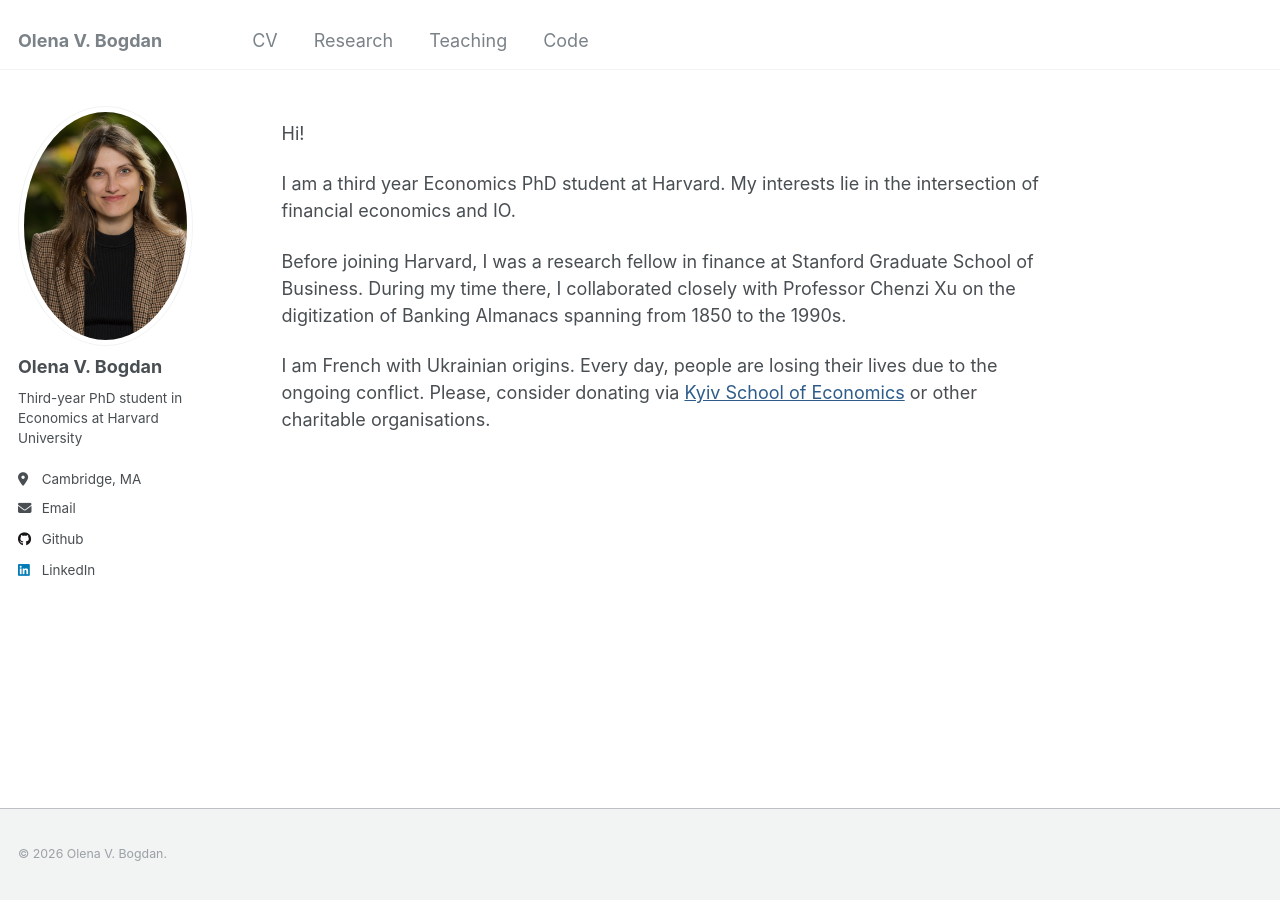
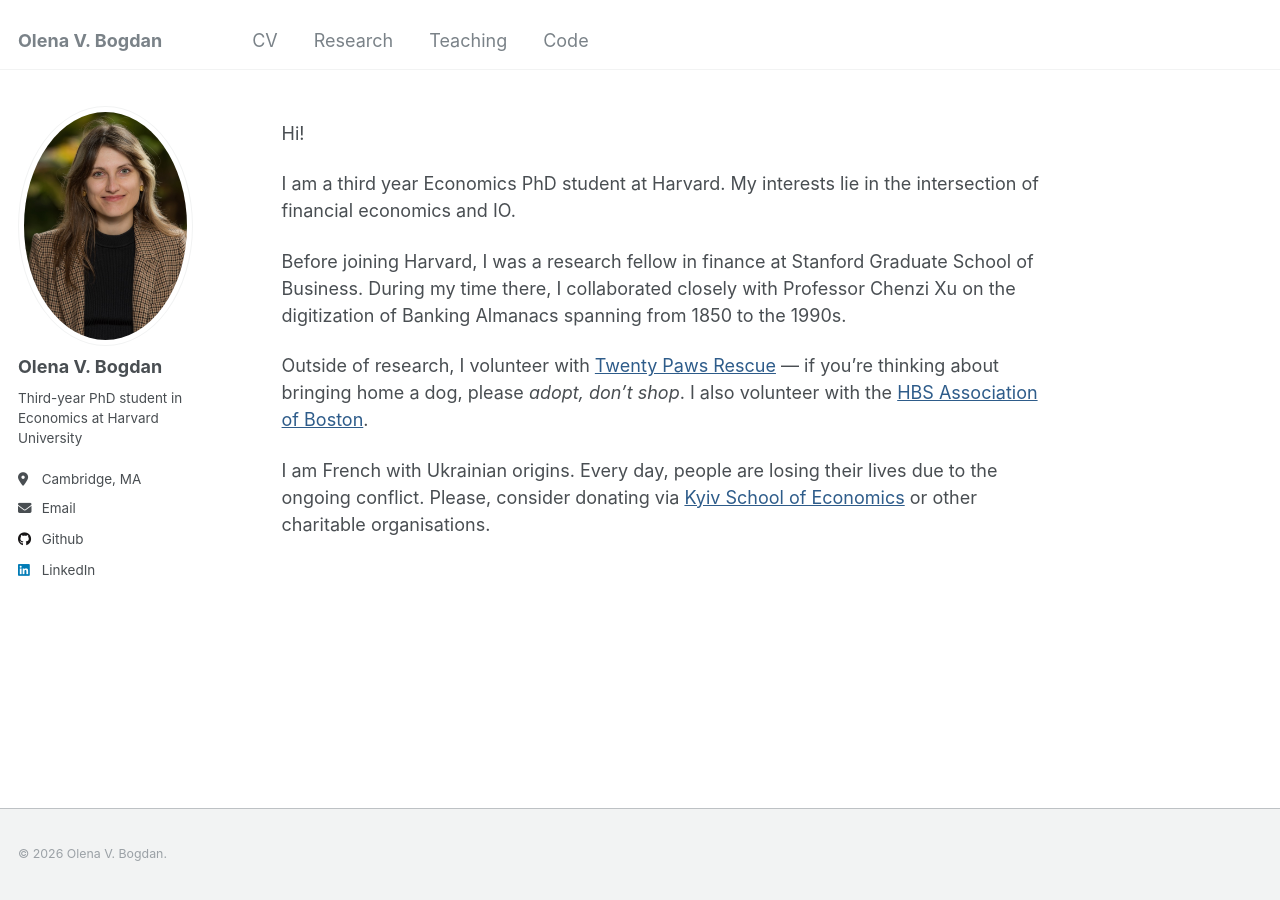
Before and after one commit to olenabg/olenabg.github.io, a Jekyll site: the page built from _pages/about.md, in a window 1280 px wide. Built offline with Jekyll 4.4.1, drawn with Linux system fonts in a browser that asks for light colours.

Commit message:
Add volunteering to About page (Twenty Paws Rescue, HBS Association of Boston)
Co-Authored-By: Claude Opus 4.8 <noreply@anthropic.com>

```diff
--- a/_pages/about.md
+++ b/_pages/about.md
@@ -13,4 +13,6 @@ I am a third year Economics PhD student at Harvard. My interests lie in the inte
 
 Before joining Harvard, I was a research fellow in finance at Stanford Graduate School of Business. During my time there, I collaborated closely with Professor Chenzi Xu on the digitization of Banking Almanacs spanning from 1850 to the 1990s.
 
+Outside of research, I volunteer with [Twenty Paws Rescue](https://www.twentypawsrescue.com/) — if you're thinking about bringing home a dog, please *adopt, don't shop*. I also volunteer with the [HBS Association of Boston](https://www.hbsab.org/).
+
 I am French with Ukrainian origins. Every day, people are losing their lives due to the ongoing conflict. Please, consider donating via [Kyiv School of Economics](https://foundation.kse.ua/en/donation/) or other charitable organisations.
```
